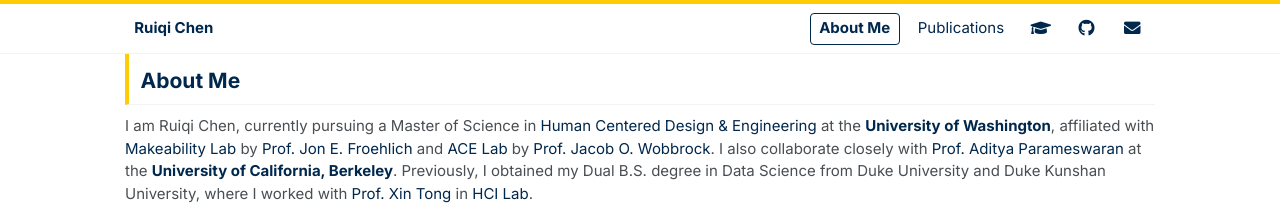
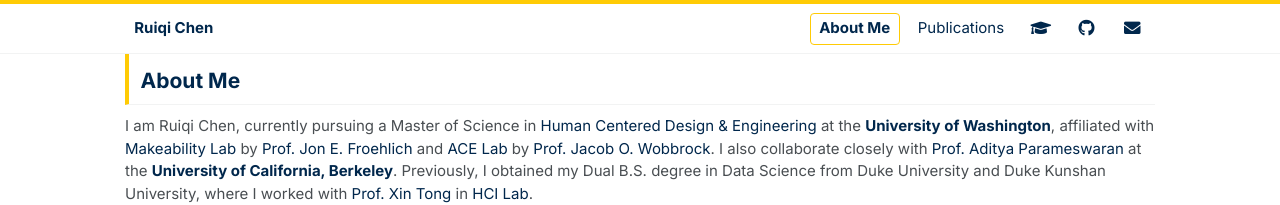
Before and after one commit to Ruiqi-Chen-0216/Ruiqi-Chen-0216.github.io, a Jekyll site: the page built from _pages/about.md, in a window 1280 px wide. Shown: the top 205 px of the page. Built offline with Jekyll 4.4.1, drawn with Linux system fonts in a browser that asks for light colours.

Commit message:
Update main.scss

```diff
--- a/assets/css/main.scss
+++ b/assets/css/main.scss
@@ -39,6 +39,8 @@
 @import "vendor/font-awesome/brands";
 @import "vendor/magnific-popup/magnific-popup";
 @import "print";
+
+$umich-maize: #FFCB05;
 
 .paper-box {
     display: flex;
@@ -117,10 +119,23 @@
 // offset without inflating the h1's box height (which made border-left tall).
 .page__content h1 {
     color: $info-color;
-    border-left: 4px solid #FFCB05;
+    border-left: 4px solid $umich-maize;
     padding-left: 0.55em;
     line-height: 1.15;
     scroll-margin-top: $scroll_offset;
+}
+
+.page__content a {
+    text-decoration: none !important;
+    text-decoration-thickness: 0.11em;
+    text-underline-offset: 0.18em;
+    transition: color 0.15s ease, text-decoration-color 0.15s ease;
+
+    &:hover,
+    &:focus {
+        text-decoration: underline !important;
+        text-decoration-color: $umich-maize !important;
+    }
 }
 
 .badge {
@@ -210,7 +225,7 @@
 
 // UMich maize top accent bar — part of the masthead itself
 .masthead {
-    border-top: 4px solid #FFCB05 !important;
+    border-top: 4px solid $umich-maize !important;
 }
 
 // Align masthead width with content area
@@ -254,7 +269,7 @@
         transition: border-color 0.15s ease, color 0.15s ease;
 
         &:hover {
-            border-color: $info-color;
+            border-color: $umich-maize;
         }
     }
 
@@ -274,10 +289,10 @@
         }
     }
 
-    // Active page: navy border box + bold weight so the current section is
+    // Active page: maize border box + bold weight so the current section is
     // unambiguously highlighted, even at a glance.
     a.active {
-        border-color: $info-color;
+        border-color: $umich-maize;
         font-weight: 700;
     }
 
```
